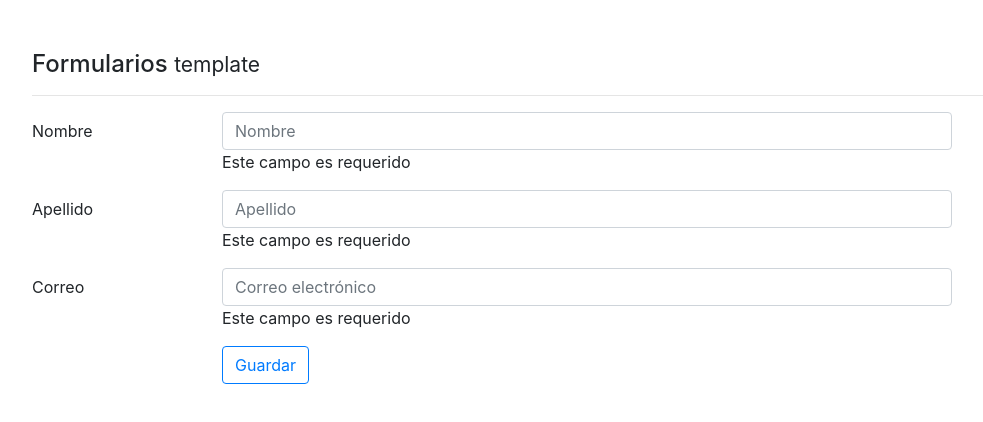
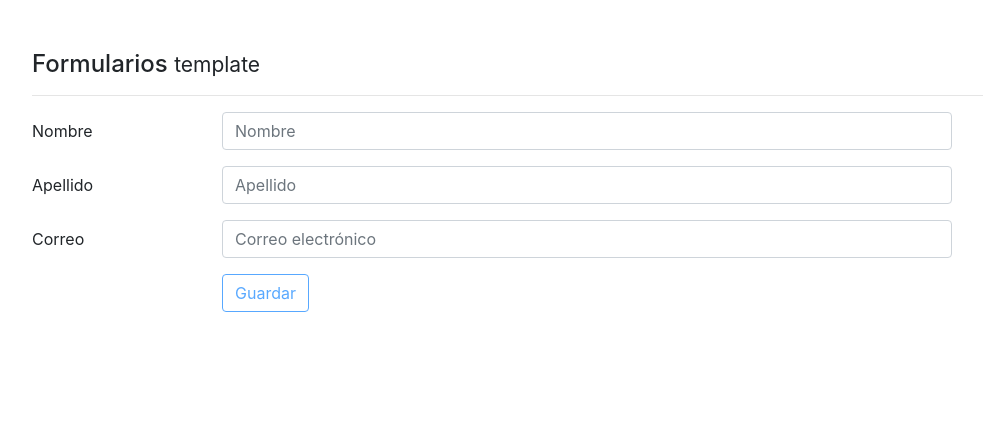
Before and after one commit to aririmia86/angular-2-fh, an Angular app in the folder 8. Formularios/: page / in a window 1280 px wide. Shown: the top 422 px of the page, without its empty margins (53-1036 px from the left). Built offline with nearby package versions, Linux system fonts and the light colour scheme.

Commit message:
Template: Aplicando clases del Bootstrap para mostrar errores y mensajes

```diff
--- a/8. Formularios/src/app/components/template/template.component.html
+++ b/8. Formularios/src/app/components/template/template.component.html
@@ -15,11 +15,12 @@
                [(ngModel)]="usuario.nombre"
                minlength="5"
                required
-               #nombre="ngModel">
-        <div *ngIf="nombre.errors?.required">
+               #nombre="ngModel"
+               [ngClass]="{'is-invalid': (nombre.errors?.required || nombre.errors?.minlength) && nombre.touched}">
+        <div class="invalid-feedback" *ngIf="nombre.errors?.required">
           Este campo es requerido
         </div>
-        <div *ngIf="nombre.errors?.minlength">
+        <div class="invalid-feedback" *ngIf="nombre.errors?.minlength">
           Por lo menos {{ nombre.errors.minlength.requiredLength }} caracteres
         </div>
       </div>
@@ -35,8 +36,9 @@
                name="apellido"
                [(ngModel)]="usuario.apellido"
                required
-               #apellido="ngModel">
-         <div *ngIf="apellido.errors?.required">
+               #apellido="ngModel"
+               [ngClass]="{'is-invalid': apellido.errors?.required && apellido.touched}">
+         <div class="invalid-feedback"  *ngIf="apellido.errors?.required">
            Este campo es requerido
          </div>
       </div>
@@ -55,11 +57,12 @@
              [(ngModel)]="usuario.email"
              required
              pattern="[a-z0-9._%+-]+@[a-z0-9.-]+\.[a-z]{2,3}$"
-             #correo="ngModel">
-       <div *ngIf="correo.errors?.required">
+             #correo="ngModel"
+             [ngClass]="{'is-invalid': (correo.errors?.required || correo.errors?.pattern) && correo.touched}">
+       <div class="invalid-feedback" *ngIf="correo.errors?.required">
          Este campo es requerido
        </div>
-       <div *ngIf="correo.errors?.pattern">
+       <div class="invalid-feedback" *ngIf="correo.errors?.pattern">
          El campo no tiene formato de correo
        </div>
     </div>
@@ -70,7 +73,7 @@
   <div class="form-group row">
     <label class="col-2 col-form-label">&nbsp;</label>
     <div class="input-group col-md-8">
-      <button type="submit" class="btn btn-outline-primary">
+      <button type="submit" class="btn btn-outline-primary" [disabled]="!forma.valid">
         Guardar
       </button>
     </div>
```
